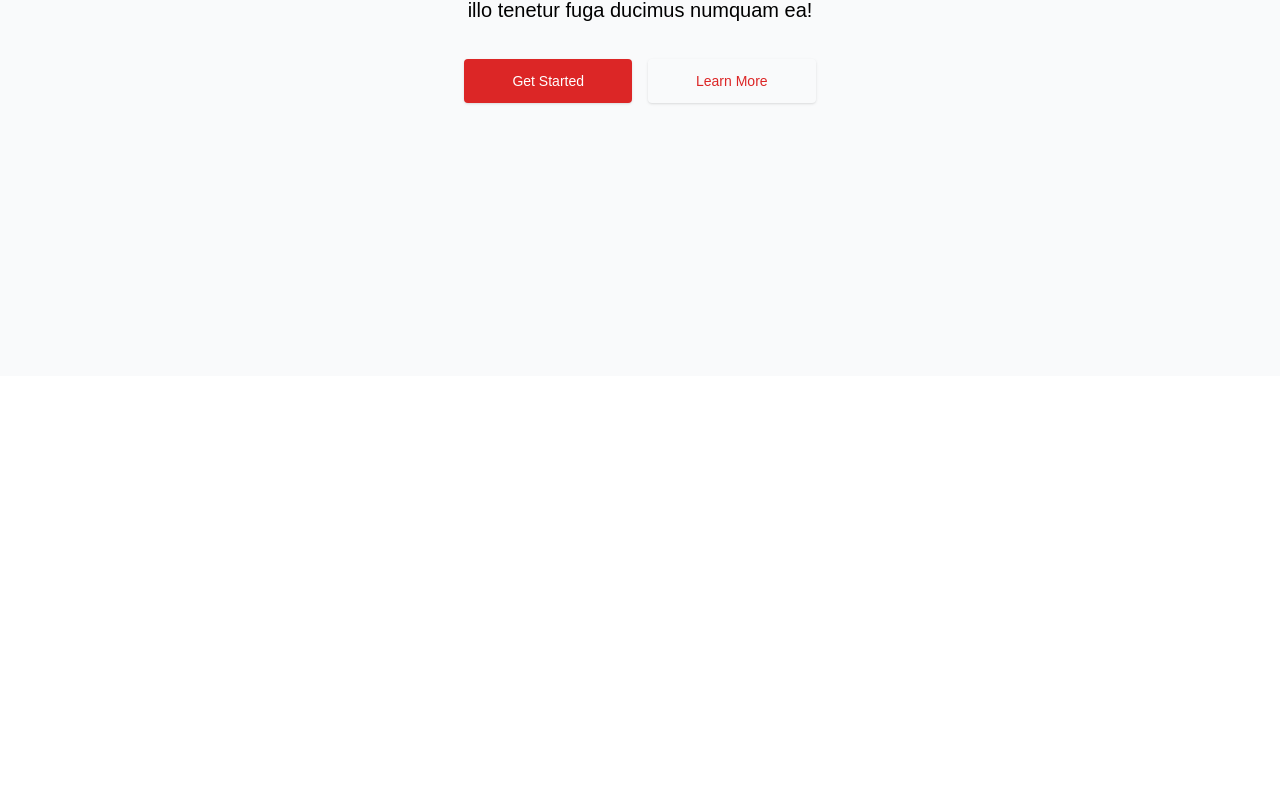
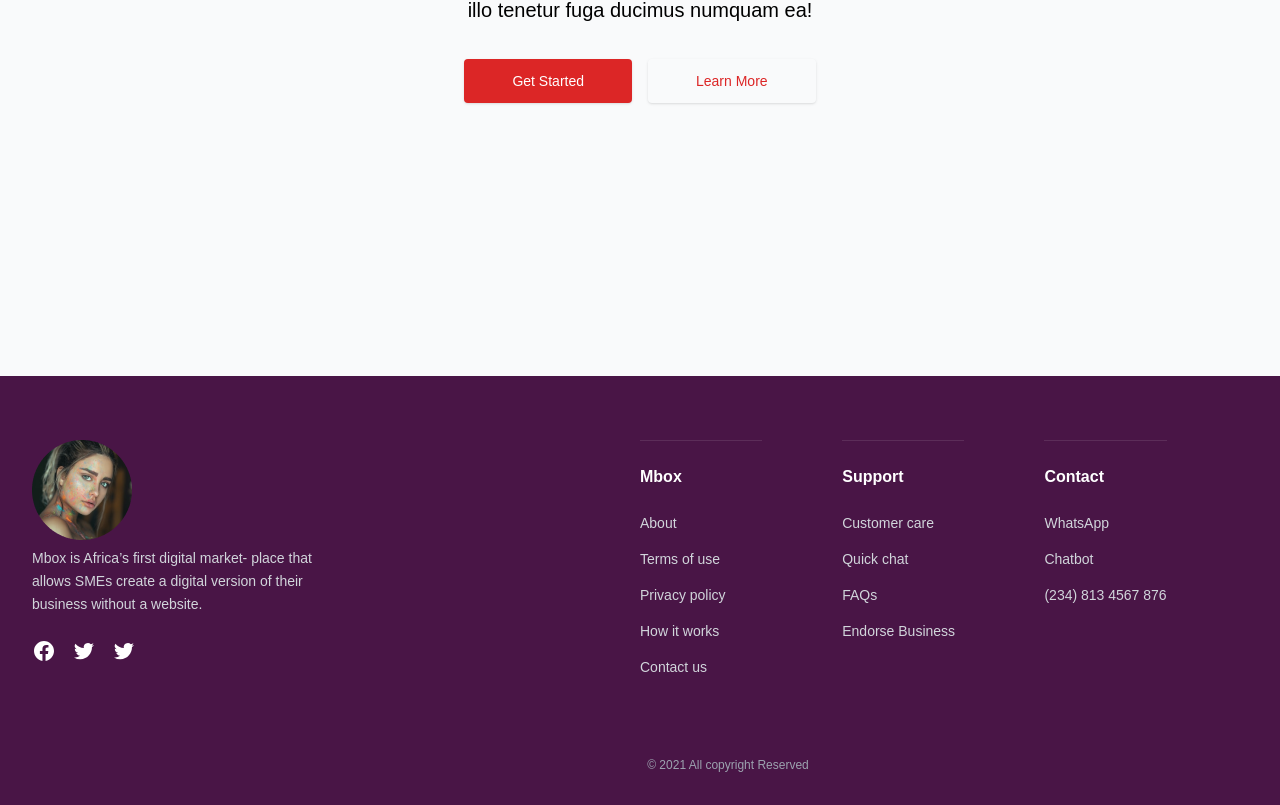
Before and after one commit to mbox-project/mbox-user, a Next.js app: page / in a window 1280 px wide. Shown: the part 506-1311 px from the top of the page. Before the commit the page ends 882 px from the top, so only its background shows below. Built offline with nearby package versions, Linux system fonts and the light colour scheme; a web font is replaced by a local one.

Commit message:
Added the general footer component

```diff
--- /dev/null
+++ b/components/MainFooter/index.jsx
@@ -0,0 +1,151 @@
+import React from "react";
+import footerimg from "../../public/images/footerimg.png";
+import Image from "next/image";
+
+const MainFooter = () => {
+  return (
+    <footer className="footerbg">
+      <div className="max-w-screen-xl px-4 pt-16 mx-auto sm:px-6 lg:px-8">
+        <div className="lg:flex lg:gap-8">
+          <div className="">
+            <Image src={footerimg} />
+            <p className=" lg:max-w-xs text-sm text-gray-300 leading-relaxed">
+              Mbox is Africa’s first digital market- place that allows SMEs
+              create a digital version of their business without a website.{" "}
+            </p>
+            <div className="flex col-span-2 space-x-4 text-white pt-6 lg:col-span-5">
+              <a
+                className="hover:opacity-75"
+                href=""
+                target="_blank"
+                rel="noreferrer"
+              >
+                <span className="sr-only"> Facebook </span>
+
+                <svg
+                  className="w-6 h-6"
+                  fill="currentColor"
+                  viewBox="0 0 24 24"
+                  aria-hidden="true"
+                >
+                  <path
+                    fillRule="evenodd"
+                    d="M22 12c0-5.523-4.477-10-10-10S2 6.477 2 12c0 4.991 3.657 9.128 8.438 9.878v-6.987h-2.54V12h2.54V9.797c0-2.506 1.492-3.89 3.777-3.89 1.094 0 2.238.195 2.238.195v2.46h-1.26c-1.243 0-1.63.771-1.63 1.562V12h2.773l-.443 2.89h-2.33v6.988C18.343 21.128 22 16.991 22 12z"
+                    clipRule="evenodd"
+                  />
+                </svg>
+              </a>
+
+              <a
+                className="hover:opacity-75"
+                href=""
+                target="_blank"
+                rel="noreferrer"
+              >
+                <span className="sr-only"> Twitter </span>
+
+                <svg
+                  className="w-6 h-6"
+                  fill="currentColor"
+                  viewBox="0 0 24 24"
+                  aria-hidden="true"
+                >
+                  <path d="M8.29 20.251c7.547 0 11.675-6.253 11.675-11.675 0-.178 0-.355-.012-.53A8.348 8.348 0 0022 5.92a8.19 8.19 0 01-2.357.646 4.118 4.118 0 001.804-2.27 8.224 8.224 0 01-2.605.996 4.107 4.107 0 00-6.993 3.743 11.65 11.65 0 01-8.457-4.287 4.106 4.106 0 001.27 5.477A4.072 4.072 0 012.8 9.713v.052a4.105 4.105 0 003.292 4.022 4.095 4.095 0 01-1.853.07 4.108 4.108 0 003.834 2.85A8.233 8.233 0 012 18.407a11.616 11.616 0 006.29 1.84" />
+                </svg>
+              </a>
+              <a
+                className="hover:opacity-75"
+                href=""
+                target="_blank"
+                rel="noreferrer"
+              >
+                <span className="sr-only"> linkedin </span>
+
+                <svg
+                  className="w-6 h-6"
+                  fill="currentColor"
+                  viewBox="0 0 24 24"
+                  aria-hidden="true"
+                >
+                  <path d="M8.29 20.251c7.547 0 11.675-6.253 11.675-11.675 0-.178 0-.355-.012-.53A8.348 8.348 0 0022 5.92a8.19 8.19 0 01-2.357.646 4.118 4.118 0 001.804-2.27 8.224 8.224 0 01-2.605.996 4.107 4.107 0 00-6.993 3.743 11.65 11.65 0 01-8.457-4.287 4.106 4.106 0 001.27 5.477A4.072 4.072 0 012.8 9.713v.052a4.105 4.105 0 003.292 4.022 4.095 4.095 0 01-1.853.07 4.108 4.108 0 003.834 2.85A8.233 8.233 0 012 18.407a11.616 11.616 0 006.29 1.84" />
+                </svg>
+              </a>
+            </div>
+          </div>
+
+          <div className=" grid grid-cols-2 lg:ml-64  gap-20 mt-8 lg:mt-0 lg:grid-cols-3 lg:gap-y-16">
+            <div className="col-span-2  pt-6 border-t sm:col-span-1 border-white/10">
+              <p className="font-bold text-white"> Mbox </p>
+
+              <nav className="flex flex-col mt-6 space-y-4 text-sm text-gray-300">
+                <a className="inline-block" href="">
+                  {" "}
+                  About
+                </a>
+                <a className="inline-block" href="">
+                  {" "}
+                  Terms of use
+                </a>
+                <a className="inline-block" href="">
+                  {" "}
+                  Privacy policy
+                </a>
+                <a className="inline-block" href="">
+                  {" "}
+                  How it works
+                </a>
+                <a className="inline-block" href="">
+                  Contact us
+                </a>
+              </nav>
+            </div>
+
+            <div className="col-span-2 pt-6 border-t sm:col-span-1 border-white/10">
+              <p className="font-bold text-white"> Support</p>
+
+              <nav className="flex flex-col mt-6 space-y-4 text-sm text-gray-300">
+                <a className="inline-block" href="">
+                  Customer care
+                </a>
+                <a className="inline-block" href="">
+                  Quick chat
+                </a>
+                <a className="inline-block" href="">
+                  FAQs
+                </a>
+                <a className="inline-block" href="">
+                  Endorse Business
+                </a>
+              </nav>
+            </div>
+
+            <div className="col-span-2 pt-6 border-t sm:col-span-1 border-white/10">
+              <p className="font-bold text-white"> Contact</p>
+
+              <nav className="flex flex-col mt-6 space-y-4 text-sm text-gray-300">
+                <a className="inline-block" href="">
+                  WhatsApp
+                </a>
+                <a className="inline-block" href="">
+                  Chatbot
+                </a>
+                <a className="inline-block" href="">
+                  (234) 813 4567 876
+                </a>
+              </nav>
+            </div>
+          </div>
+        </div>
+
+        <div className="pt-8 mt-12 pb-8 ">
+          <div className="">
+            <p className="text-xs text-center text-gray-400  lg:ml-44">
+              &copy; 2021 All copyright Reserved
+            </p>
+          </div>
+        </div>
+      </div>
+    </footer>
+  );
+};
+export default MainFooter;
--- a/pages/index.jsx
+++ b/pages/index.jsx
@@ -1,10 +1,12 @@
 import React from "react";
 import Header from "../components/Header";
+import MainFooter from "../components/MainFooter";
 
 const LandingPage = () => {
   return (
-    <section className="bg-gray-50">
+    <div className="bg-gray-50">
       <Header />
+      <section>
         <div className="max-w-screen-xl px-4 py-32 mx-auto lg:h-screen lg:items-center lg:flex">
           <div className="max-w-xl mx-auto text-center">
             <h1 className="text-3xl font-extrabold sm:text-5xl">
@@ -37,6 +39,8 @@ const LandingPage = () => {
           </div>
         </div>
       </section>
+      <MainFooter />
+    </div>
   );
 };
 
--- a/styles/globals.css
+++ b/styles/globals.css
@@ -7,3 +7,6 @@
     font-family: "Silka", sans-serif;
   }
 }
+.footerbg{
+  background-color:#491546 ;
+}
```
Also changed, not shown: public/images/footerimg.png (added). Lines whose indentation alone changed are shown as unchanged.
